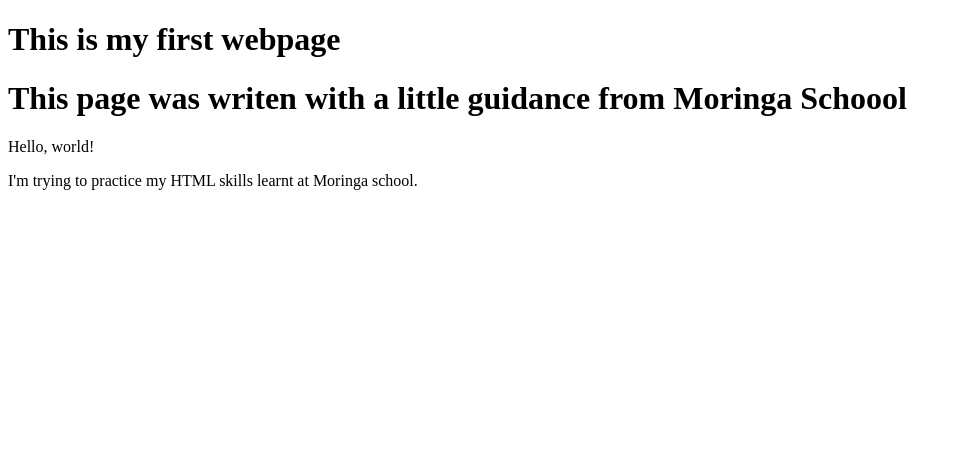
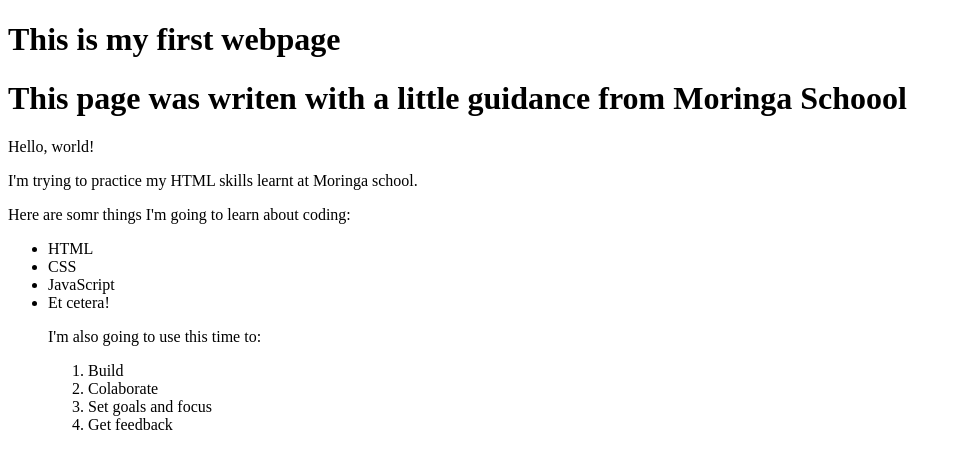
Before and after one commit to NewtonGitau/webpa9e, a plain HTML site: page my-first-website.html in a window 1280 px wide. Shown: the whole page, without its empty margins (0-962 px from the left). Drawn offline with Linux system fonts and the light colour scheme.

Commit message:
add list elements

```diff
--- a/my-first-website.html
+++ b/my-first-website.html
@@ -9,5 +9,20 @@
 
         <p>Hello, world!</p>
         <p>I'm trying to practice my HTML skills learnt at Moringa school.</p>
+
+        <p>Here are somr things I'm going to learn about coding:</p>
+        <ul>
+            <li>HTML</li>
+            <li>CSS</li>
+            <li>JavaScript</li>
+            <li>Et cetera!</li>
+        <p>I'm also going to use this time to:</p>
+        <ol>
+            <li>Build</li>
+            <li>Colaborate</li>
+            <li>Set goals and focus</li>
+            <li>Get feedback</li>
+        </ol>
+        </ul>
     </body>
 </html>
```
